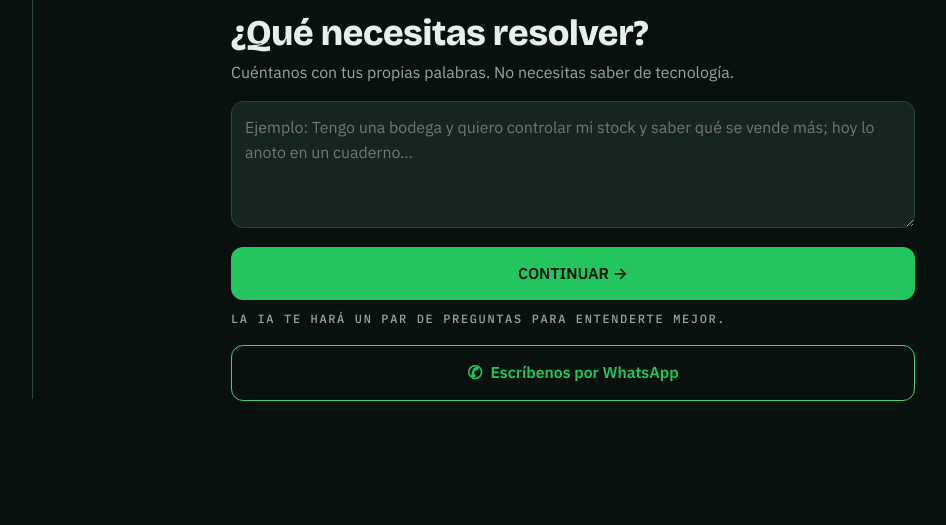
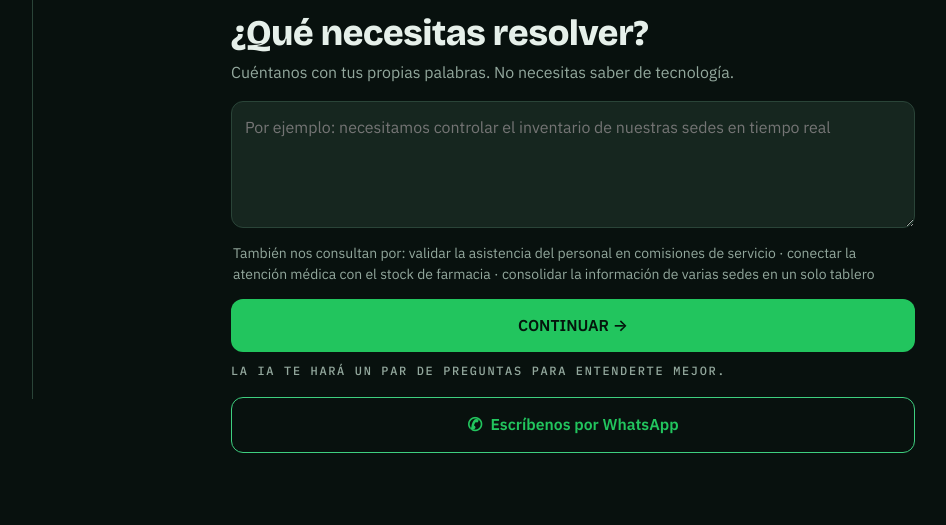
Before and after one commit to Sirveme/consultas, a FastAPI app: template app/templates/landing.html in a window 1280 px wide. Shown: the part 401-926 px from the top of the page, without its empty margins (167-1113 px from the left). Before the commit the page ends 802 px from the top, so only its background shows below. Run offline with FastAPI, Linux system fonts and the light colour scheme; the template is opened without the code that fills it, so the values that code supplies are empty; parts of the project's set-up code (start-up, migrations or seed data) failed here and were passed over.

Commit message:
Add files via upload

```diff
--- a/app/templates/landing.html
+++ b/app/templates/landing.html
@@ -60,7 +60,12 @@
       <h1 class="display">¿Qué necesitas resolver?</h1>
       <p class="sub">Cuéntanos con tus propias palabras. No necesitas saber de tecnología.</p>
       <textarea id="txt" maxlength="1500" rows="4"
-        placeholder="Ejemplo: Tengo una bodega y quiero controlar mi stock y saber qué se vende más; hoy lo anoto en un cuaderno…"></textarea>
+        placeholder="Por ejemplo: necesitamos controlar el inventario de nuestras sedes en tiempo real"></textarea>
+      <p class="ejemplos">
+        También nos consultan por: validar la asistencia del personal en comisiones de servicio ·
+        conectar la atención médica con el stock de farmacia ·
+        consolidar la información de varias sedes en un solo tablero
+      </p>
       <button class="btn" id="b-continuar">CONTINUAR →</button>
       <p class="mini mono">La IA te hará un par de preguntas para entenderte mejor.</p>
     </section>
```
